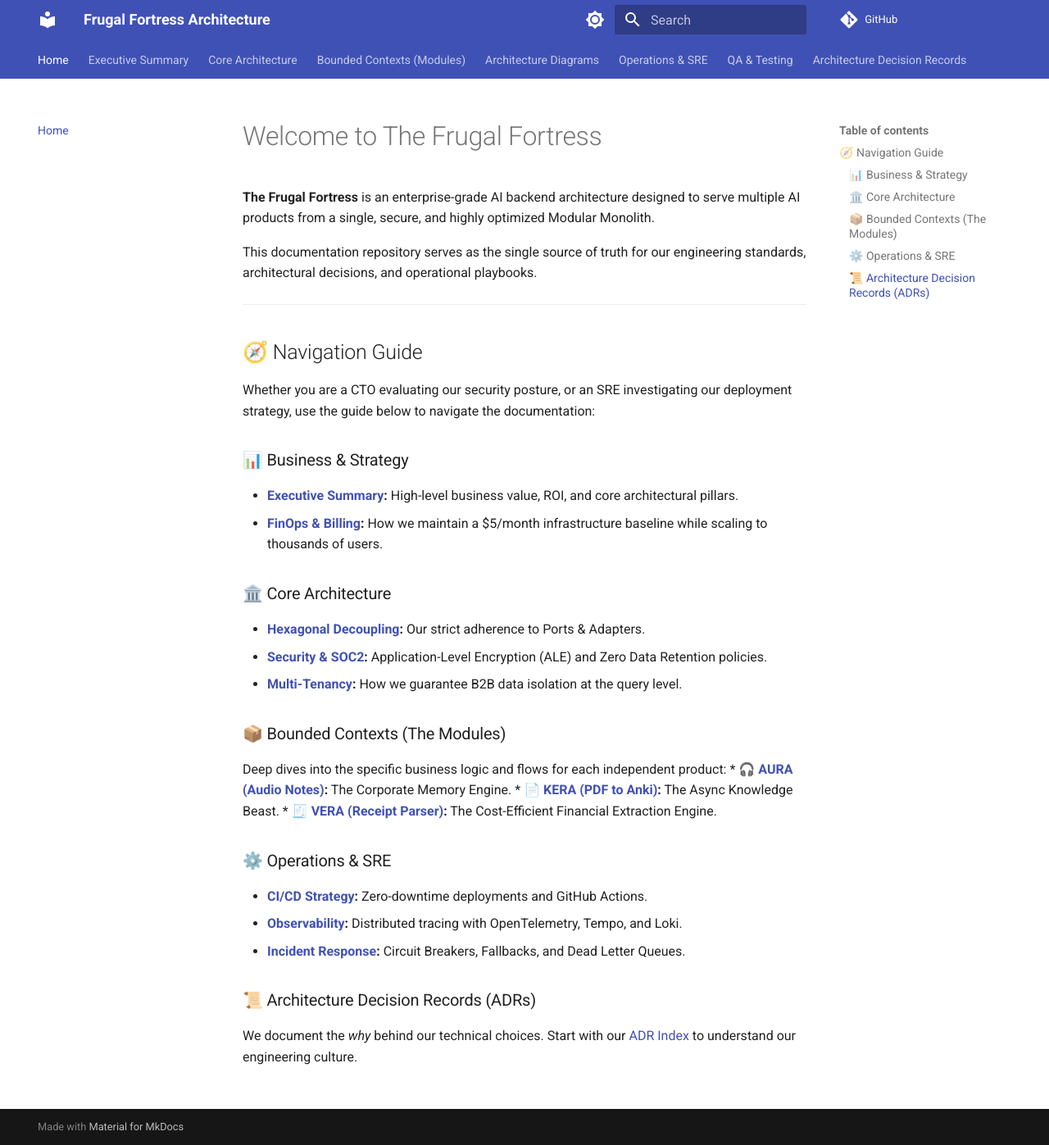
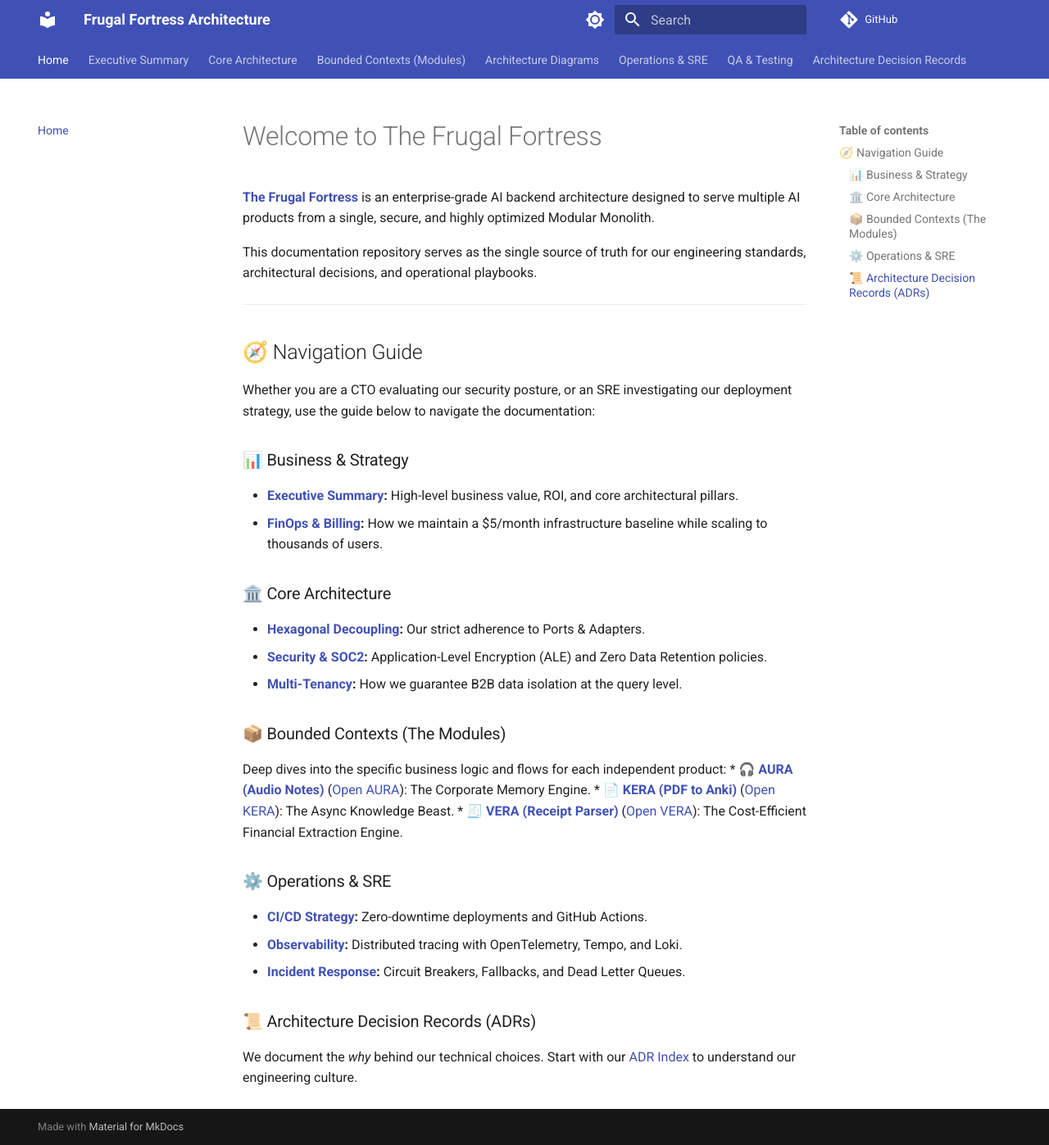
Before and after one commit to JMMAILabs/frugal-fortress-architecture, an MkDocs documentation site: the page built from docs/index.md, in a window 1280 px wide and 1397 px high. Shown: the whole window at 82% size. Built offline with MkDocs 1.6.1 and Material for MkDocs 9.7.7, drawn with Linux system fonts in a browser that asks for light colours; comment, search, counter and statistics services are not loaded.

Commit message:
docs: link module products from index

```diff
--- a/docs/index.md
+++ b/docs/index.md
@@ -1,6 +1,6 @@
 # Welcome to The Frugal Fortress
 
-**The Frugal Fortress** is an enterprise-grade AI backend architecture designed to serve multiple AI products from a single, secure, and highly optimized Modular Monolith.
+[**The Frugal Fortress**](https://www.jmmia.com/genui) is an enterprise-grade AI backend architecture designed to serve multiple AI products from a single, secure, and highly optimized Modular Monolith.
 
 This documentation repository serves as the single source of truth for our engineering standards, architectural decisions, and operational playbooks.
 
@@ -21,9 +21,9 @@
 
 ### 📦 Bounded Contexts (The Modules)
 Deep dives into the specific business logic and flows for each independent product:
-*   🎧 **[AURA (Audio Notes)](AURA/index.md):** The Corporate Memory Engine.
-*   📄 **[KERA (PDF to Anki)](KERA/index.md):** The Async Knowledge Beast.
-*   🧾 **[VERA (Receipt Parser)](VERA/index.md):** The Cost-Efficient Financial Extraction Engine.
+*   🎧 **[AURA (Audio Notes)](AURA/index.md)** ([Open AURA](https://t.me/AuraNotesBot)): The Corporate Memory Engine.
+*   📄 **[KERA (PDF to Anki)](KERA/index.md)** ([Open KERA](https://www.jmmia.com/pdf-anki)): The Async Knowledge Beast.
+*   🧾 **[VERA (Receipt Parser)](VERA/index.md)** ([Open VERA](https://www.jmmia.com/receipts)): The Cost-Efficient Financial Extraction Engine.
 
 ### ⚙️ Operations & SRE
 *   **[CI/CD Strategy](operations/CI_CD_DEPLOYMENT_STRATEGY.md):** Zero-downtime deployments and GitHub Actions.
```
